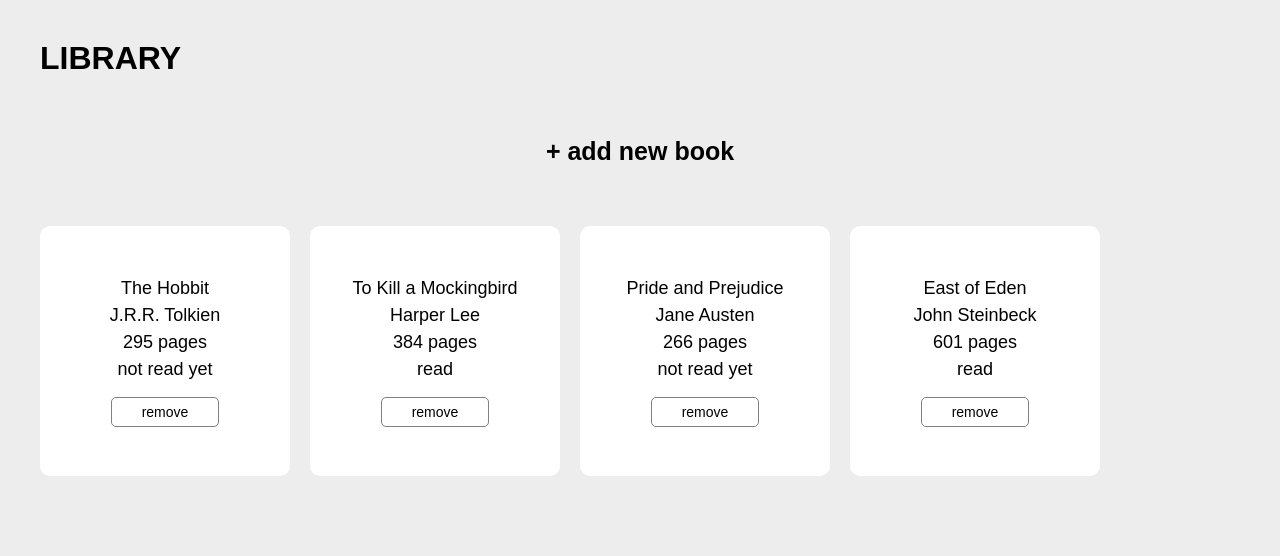
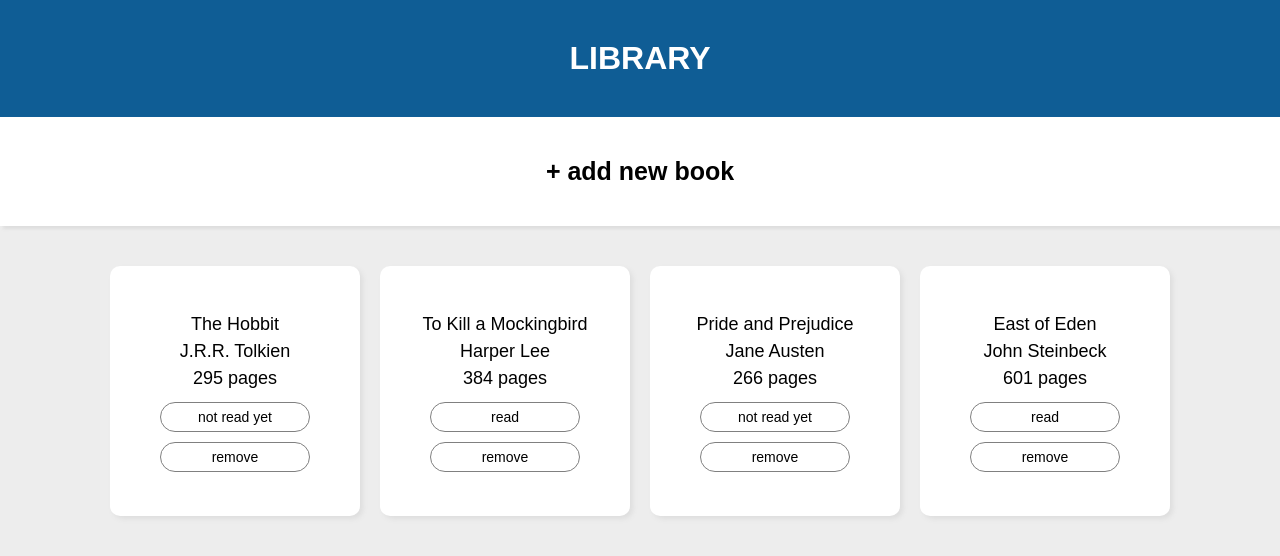
Before and after one commit to hannliao/library, a plain HTML site: page index.html in a window 1280 px wide. Drawn offline with Linux system fonts and the light colour scheme.

Commit message:
Add button to toggle read status

```diff
--- a/script.js
+++ b/script.js
@@ -22,7 +22,7 @@ function Book(title, author, pages, read) {
     this.pages = pages;
     this.read = read;
     this.info = function() {
-        return `${this.title},${this.author},${this.pages} pages,${this.read},`;
+        return `${this.title},${this.author},${this.pages} pages,`;
     }
 }
 
@@ -35,6 +35,14 @@ function libraryCatalog() {
         const card = document.createElement("div");
         card.setAttribute("index", i);
         card.innerHTML = book.info().replaceAll(",", "<br>");
+
+        const readButton = document.createElement("button");
+        readButton.textContent = book.read;
+        readButton.addEventListener("click", () => {
+            changeReadStatus(book);
+            readButton.textContent = book.read;
+        });
+        card.append(readButton);
 
         const removeButton = document.createElement("button");
         removeButton.textContent = "remove";
@@ -52,6 +60,12 @@ function clearCatalog() {
     catalog.innerHTML = "";
 }
 
+function changeReadStatus(book) {
+    if (book.read == "read") book.read = "not read yet";
+    else book.read = "read";
+}
+
+// add initial books to library
 addBookToLibrary(theHobbit);
 addBookToLibrary(toKillAMockingbird);
 addBookToLibrary(prideAndPrejudice);
--- a/style.css
+++ b/style.css
@@ -1,7 +1,8 @@
 :root {
     --gray: #ededed;
+    --blue: rgb(15, 93, 149);
     --hovergray: #dedede;
-    --hoverblue: rgb(187, 212, 244);
+    --hoverblue: rgb(176, 212, 237);
 }
 
 * {
@@ -17,17 +18,28 @@ body {
     flex-direction: column;
 }
 
+h1 {
+    background-color: var(--blue);
+    color: white;
+    text-align: center;
+}
+
 h1,
 .catalog {
     padding: 40px;
 }
 
 #add {
-    padding: 20px;
+    padding: 40px;
     font-weight: bold;
     font-size: 25px;
-    background-color: var(--gray);
+    background-color: white;
     border: none;
+    box-shadow: 3px 3px 3px var(--hovergray);
+}
+
+#add:hover {
+    background-color: var(--hovergray);
 }
 
 .catalog {
@@ -35,6 +47,7 @@ h1,
     grid-template-columns: repeat(4, 250px);
     grid-auto-rows: 250px;
     gap: 20px;
+    justify-content: center;
 }
 
 .catalog div {
@@ -44,23 +57,24 @@ h1,
     text-align: center;
     background-color: white;
     border-radius: 10px;
+    box-shadow: 3px 3px 5px var(--hovergray);
     padding: 20px;
 }
 
 .catalog button {
     font-size: 14px;
-    padding: 6px 30px;
-    margin-top: 14px;
+    width: 150px;
+    padding: 6px;
+    margin-top: 10px;
     border: 1px solid gray;
-    border-radius: 5px;
+    border-radius: 15px;
     font-weight: 300;
     background-color: white;
 }
 
 .catalog button:hover {
-    background-color: var(--hoverblue);
+    background-color: var(--hovergray);
 }
-
 
 dialog {
     width: 300px;
@@ -91,7 +105,7 @@ dialog button {
     padding: 10px 30px;
     background-color: var(--gray);
     border: 1px solid gray;
-    border-radius: 10px;
+    border-radius: 5px;
 }
 
 #close:hover {
```
